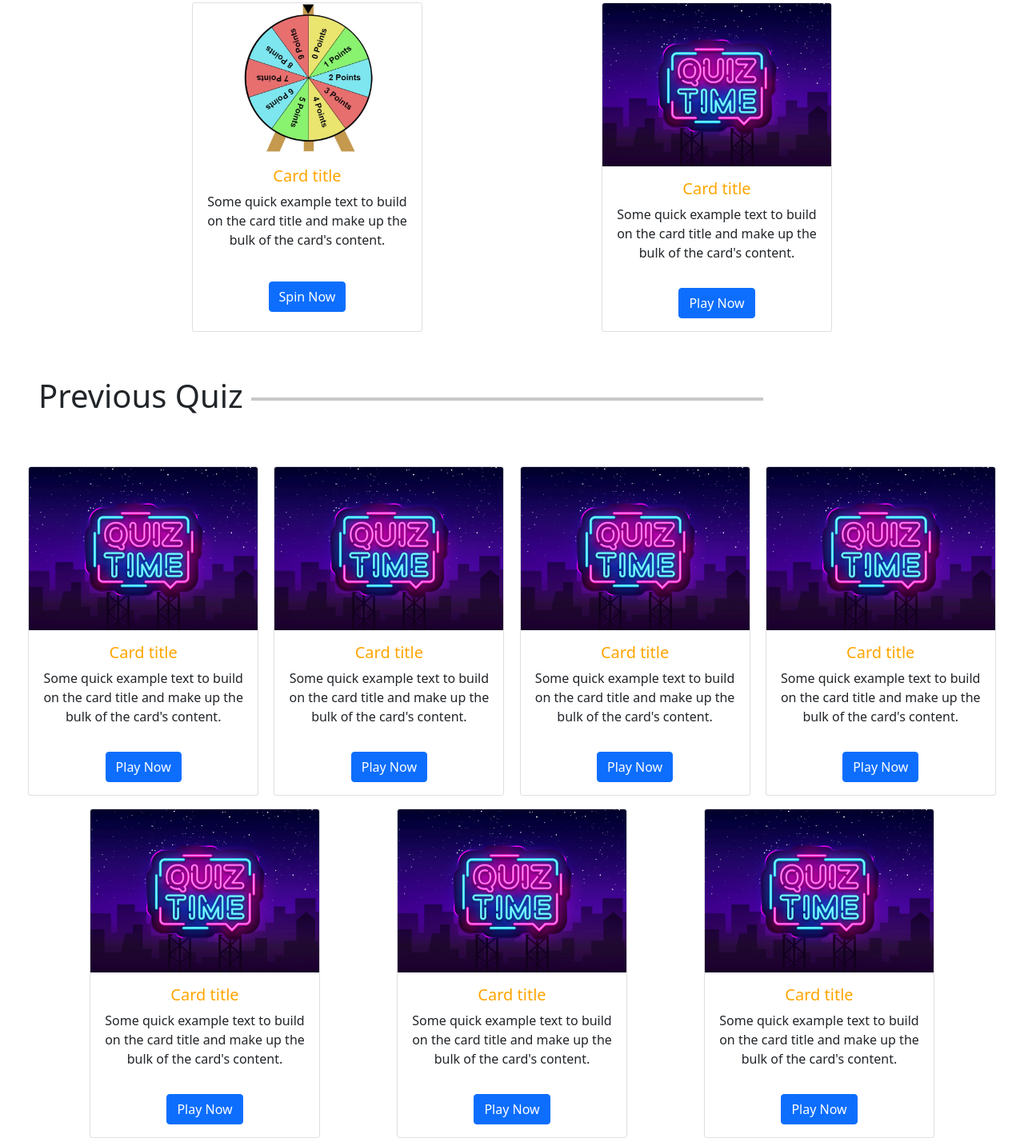
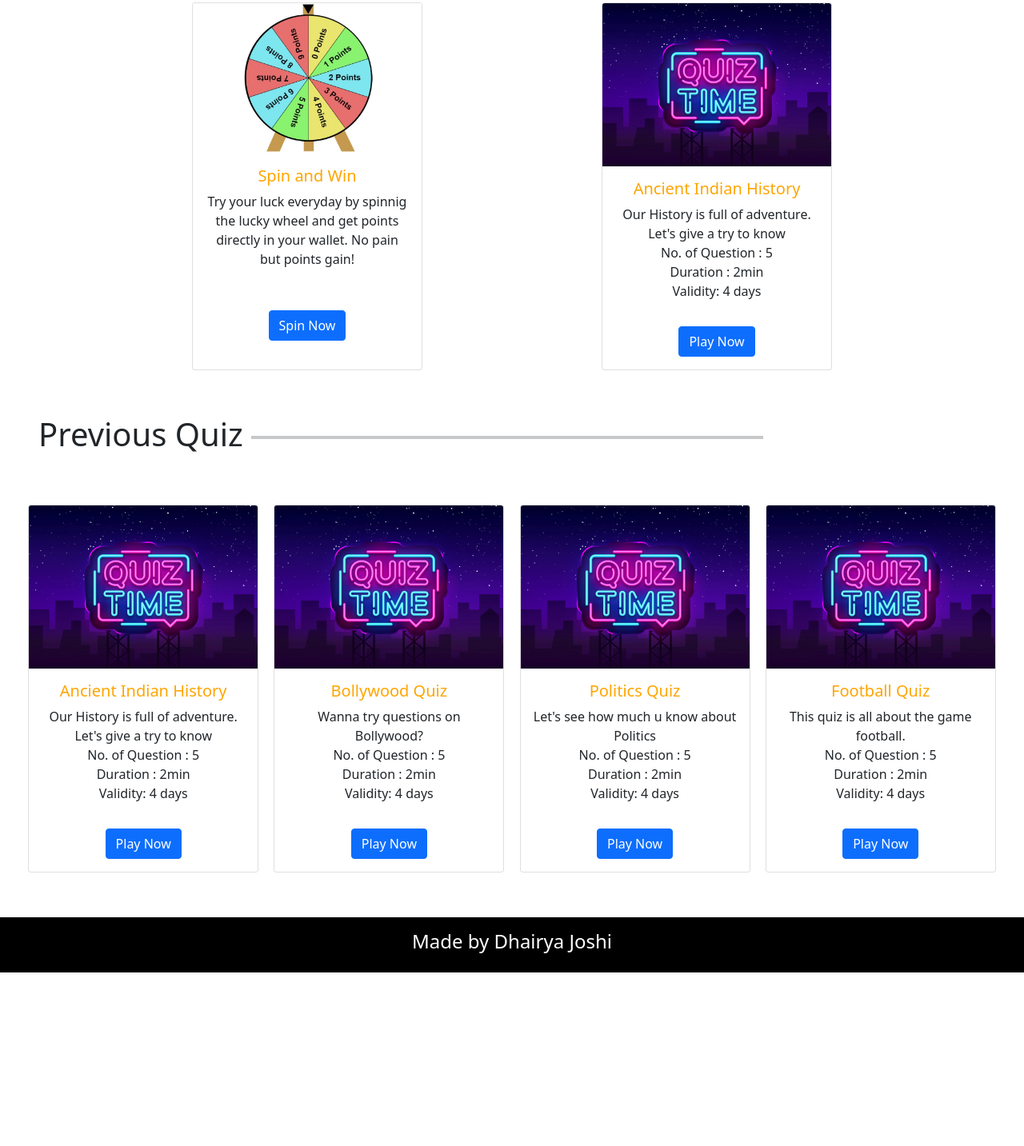
Before and after one commit to dhairyajoshi/Bootstrap_project_1, a plain HTML site: page index.html in a window 1280 px wide. Shown: the part 507-1940 px from the top of the page at 80% size. After the commit the page ends 1723 px from the top, so only its background shows below. Drawn offline with nearby package versions, Linux system fonts and the light colour scheme.

Commit message:
initial commit

```diff
--- a/index.html
+++ b/index.html
@@ -88,8 +88,8 @@
       <div class="card col-xl-2 col-lg-3 col-sm-3 m-lg-3 m-sm-4 m-xl-2 p-0 mb-2" style="min-width: 18rem;" >
         <img src="assets/spinwin.jpeg" class="card-img-top" alt="...">
         <div class="card-body text-center">
-          <h5 class="card-title" style="color:orange;">Card title</h5>
-          <p class="card-text">Some quick example text to build on the card title and make up the bulk of the card's content.</p>
+          <h5 class="card-title" style="color:orange;">Spin and Win</h5>
+          <p class="card-text">Try your luck everyday by spinnig the lucky wheel and get points directly in your wallet. No pain but points gain!</p>
         </div>
         <div class="card-body text-center">
           <a href="#" class="btn btn-primary">Spin Now</a>
@@ -99,8 +99,11 @@
       <div class="card col-xl-2 col-lg-3 col-sm-3 m-lg-3 m-sm-4 m-xl-2 p-0 mb-2" style="min-width: 18rem;">
         <img src="assets/quiz.webp" class="card-img-top" alt="...">
         <div class="card-body text-center">
-          <h5 class="card-title" style="color:orange;">Card title</h5>
-          <p class="card-text">Some quick example text to build on the card title and make up the bulk of the card's content.</p>
+          <h5 class="card-title" style="color:orange;">Ancient Indian History</h5>
+          <p class="card-text">Our History is full of adventure. Let's give a try to know<br/>
+            No. of Question : 5 <br/>
+            Duration : 2min <br/>
+            Validity: 4 days</p>
         </div>
         <div class="card-body text-center">
           <a href="#" class="btn btn-primary">Play Now</a>
@@ -118,8 +121,11 @@
       <div class="card col-xl-2 col-lg-3 col-sm-3 m-lg-3 m-sm-4 m-xl-2 p-0 mb-2"style="min-width: 18rem;" >
         <img src="assets/quiz.webp" class="card-img-top" alt="...">
         <div class="card-body text-center">
-          <h5 class="card-title" style="color:orange;">Card title</h5>
-          <p class="card-text">Some quick example text to build on the card title and make up the bulk of the card's content.</p>
+          <h5 class="card-title" style="color:orange;">Ancient Indian History</h5>
+          <p class="card-text">Our History is full of adventure. Let's give a try to know <br>
+            No. of Question : 5 <br>
+            Duration : 2min <br>
+            Validity: 4 days</p>
         </div>
         <div class="card-body text-center">
           <a href="#" class="btn btn-primary">Play Now</a>
@@ -129,8 +135,11 @@
       <div class="card col-xl-2 col-lg-3 col-sm-3 m-lg-3 m-sm-4 m-xl-2 p-0 mb-2" style="min-width: 18rem;">
         <img src="assets/quiz.webp" class="card-img-top" alt="...">
         <div class="card-body text-center">
-          <h5 class="card-title" style="color:orange;">Card title</h5>
-          <p class="card-text">Some quick example text to build on the card title and make up the bulk of the card's content.</p>
+          <h5 class="card-title" style="color:orange;">Bollywood Quiz</h5>
+          <p class="card-text">Wanna try questions on Bollywood? <br>
+            No. of Question : 5 <br>
+            Duration : 2min <br>
+            Validity: 4 days</p>
         </div>
         <div class="card-body text-center">
           <a href="#" class="btn btn-primary">Play Now</a>
@@ -140,8 +149,11 @@
       <div class="card col-xl-2 col-lg-3 col-sm-3 m-lg-3 m-sm-4 m-xl-2 p-0 mb-2" style="min-width: 18rem;">
         <img src="assets/quiz.webp" class="card-img-top" alt="...">
         <div class="card-body text-center">
-          <h5 class="card-title" style="color:orange;">Card title</h5>
-          <p class="card-text">Some quick example text to build on the card title and make up the bulk of the card's content.</p>
+          <h5 class="card-title" style="color:orange;">Politics Quiz</h5>
+          <p class="card-text">Let's see how much u know about Politics <br>
+            No. of Question : 5 <br>
+            Duration : 2min <br>
+            Validity: 4 days</p>
         </div>
         <div class="card-body text-center">
           <a href="#" class="btn btn-primary">Play Now</a>
@@ -151,41 +163,11 @@
       <div class="card col-xl-2 col-lg-3 col-sm-3 m-lg-3 m-sm-4 m-xl-2 p-0 mb-2" style="min-width: 18rem;">
         <img src="assets/quiz.webp" class="card-img-top" alt="...">
         <div class="card-body text-center">
-          <h5 class="card-title" style="color:orange;">Card title</h5>
-          <p class="card-text">Some quick example text to build on the card title and make up the bulk of the card's content.</p>
-        </div>
-        <div class="card-body text-center">
-          <a href="#" class="btn btn-primary">Play Now</a>
-        </div>
-      </div>
-
-      <div class="card col-xl-2 col-lg-3 col-sm-3 m-lg-3 m-sm-4 m-xl-2 p-0 mb-2" style="min-width: 18rem;">
-        <img src="assets/quiz.webp" class="card-img-top" alt="...">
-        <div class="card-body text-center">
-          <h5 class="card-title" style="color:orange;">Card title</h5>
-          <p class="card-text">Some quick example text to build on the card title and make up the bulk of the card's content.</p>
-        </div>
-        <div class="card-body text-center">
-          <a href="#" class="btn btn-primary">Play Now</a>
-        </div>
-      </div>
-
-      <div class="card col-xl-2 col-lg-3 col-sm-3 m-lg-3 m-sm-4 m-xl-2 p-0 mb-2" style="min-width: 18rem;">
-        <img src="assets/quiz.webp" class="card-img-top" alt="...">
-        <div class="card-body text-center">
-          <h5 class="card-title" style="color:orange;">Card title</h5>
-          <p class="card-text">Some quick example text to build on the card title and make up the bulk of the card's content.</p>
-        </div>
-        <div class="card-body text-center">
-          <a href="#" class="btn btn-primary">Play Now</a>
-        </div>
-      </div>
-
-      <div class="card col-xl-2 col-lg-3 col-sm-3 m-lg-3 m-sm-4 m-xl-2 p-0 mb-2" style="min-width: 18rem;">
-        <img src="assets/quiz.webp" class="card-img-top" alt="...">
-        <div class="card-body text-center">
-          <h5 class="card-title" style="color:orange;">Card title</h5>
-          <p class="card-text">Some quick example text to build on the card title and make up the bulk of the card's content.</p>
+          <h5 class="card-title" style="color:orange;">Football Quiz</h5>
+          <p class="card-text">This quiz is all about the game football. <br>
+            No. of Question : 5 <br>
+            Duration : 2min <br>
+            Validity: 4 days</p>
         </div>
         <div class="card-body text-center">
           <a href="#" class="btn btn-primary">Play Now</a>
```
